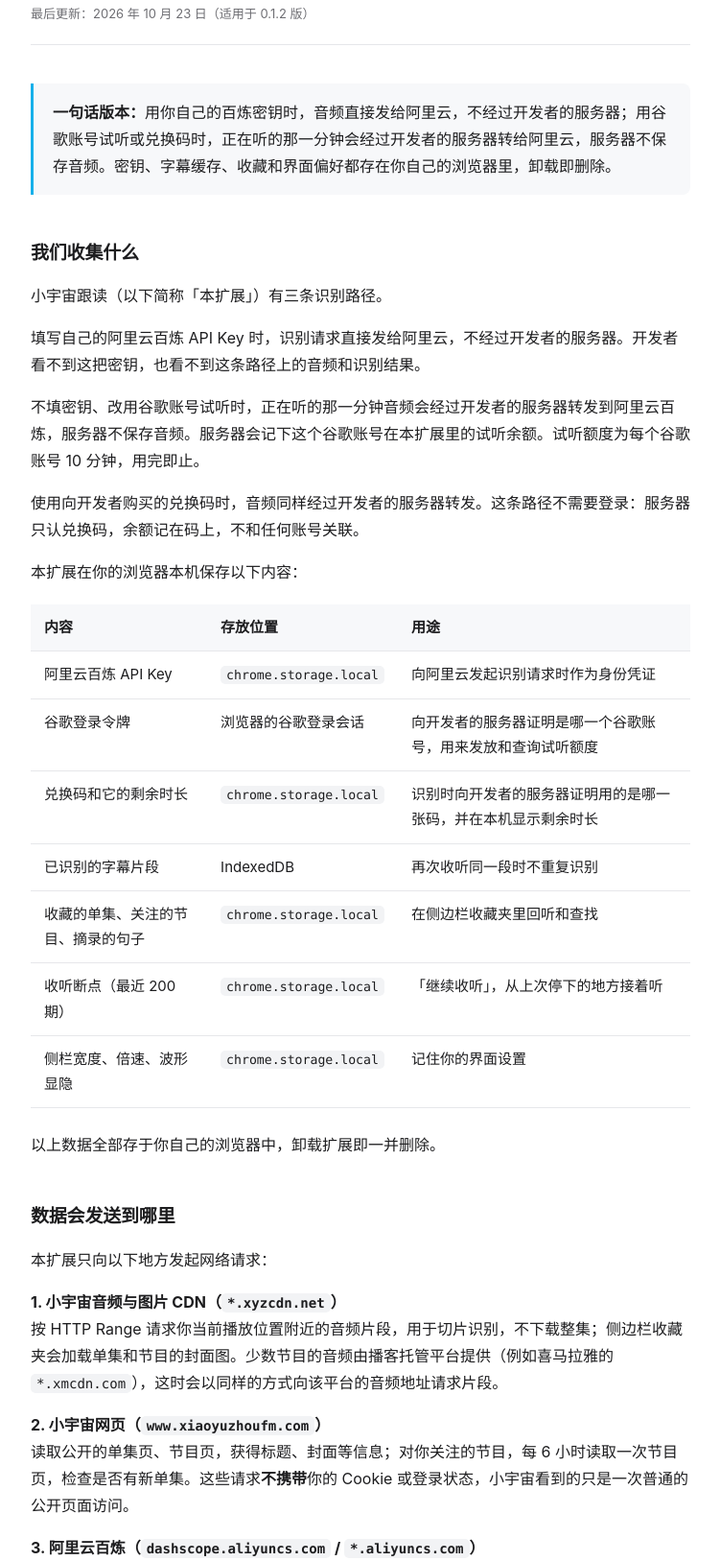
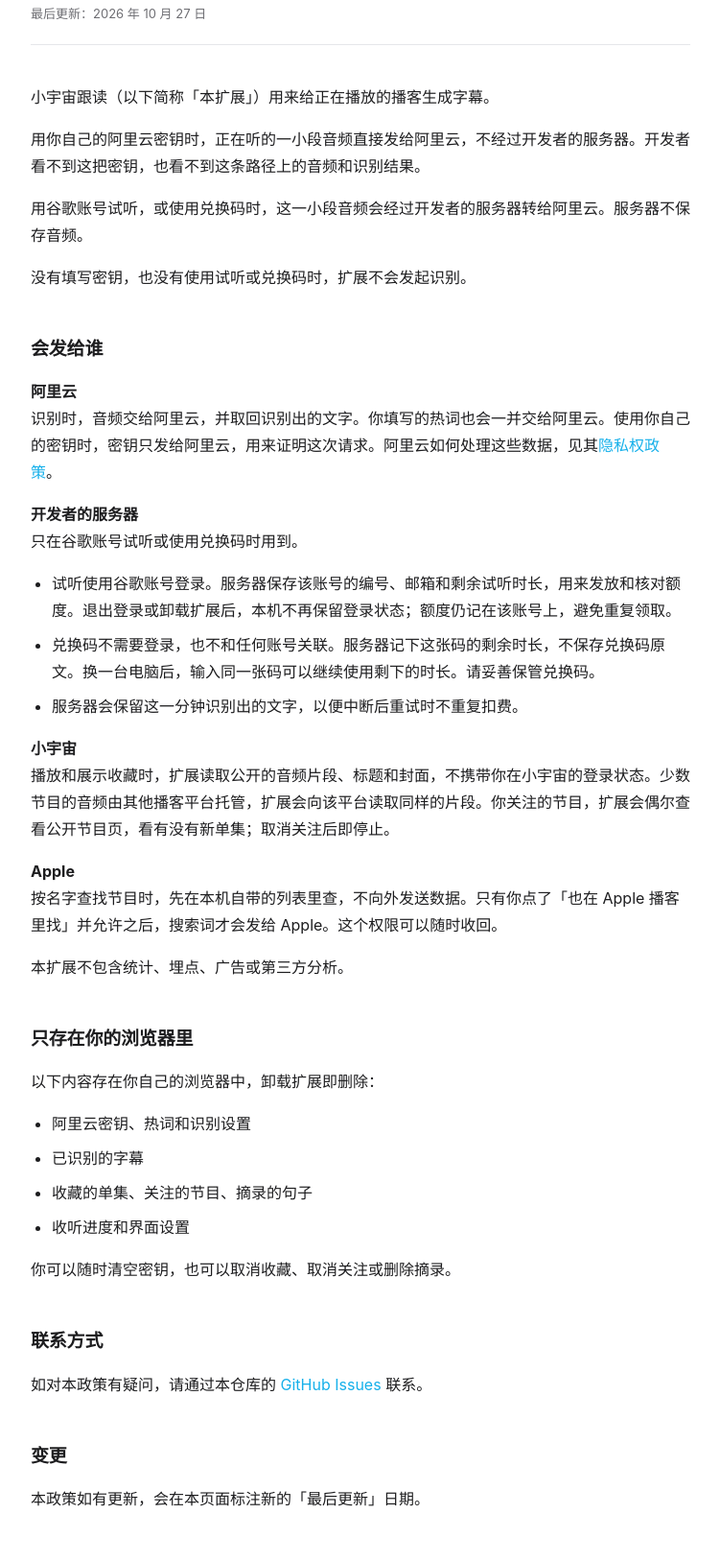
Before and after one commit to DawnLck/xiaoyuzhou-live-subtitle-privacy, a plain HTML site: page index.html in a window 1280 px wide. Shown: the part 153-1780 px from the top of the page at 96% size, without its empty margins (264-1015 px from the left). Drawn offline with Linux system fonts and the light colour scheme.

Commit message:
隐私政策：收短说明，去掉域名和实现细节
只保留识别时会接触什么、发给谁，以及哪些内容只存在浏览器里。

```diff
--- a/index.html
+++ b/index.html
@@ -38,15 +38,6 @@
   p { margin: 0 0 16px; }
   a { color: var(--brand); text-decoration: none; }
   a:hover { text-decoration: underline; }
-  table { width: 100%; border-collapse: collapse; margin: 20px 0 24px; font-size: 15px; }
-  th, td { text-align: left; padding: 11px 14px; border-bottom: 1px solid var(--line);
-           vertical-align: top; }
-  th { background: var(--panel); font-weight: 600; white-space: nowrap; }
-  code { background: var(--code); padding: 2px 6px; border-radius: 5px;
-         font-family: ui-monospace, SFMono-Regular, Menlo, monospace; font-size: .88em; }
-  .note { background: var(--panel); border-left: 3px solid var(--brand);
-          padding: 16px 20px; border-radius: 0 8px 8px 0; margin: 24px 0; }
-  .note p:last-child { margin-bottom: 0; }
   ul { padding-left: 22px; margin: 0 0 16px; }
   li { margin-bottom: 8px; }
   footer { margin-top: 64px; padding-top: 24px; border-top: 1px solid var(--line);
@@ -55,7 +46,6 @@
     .wrap { padding: 36px 16px 64px; }
     header svg { width: 52px; height: 52px; }
     h1 { font-size: 22px; }
-    th, td { padding: 9px 10px; font-size: 14px; }
   }
 </style>
 </head>
@@ -83,54 +73,38 @@
   </div>
 </header>
 
-<div class="updated">最后更新：2026 年 10 月 23 日（适用于 0.1.2 版）</div>
+<div class="updated">最后更新：2026 年 10 月 27 日</div>
 
-<div class="note">
-  <p><strong>一句话版本：</strong>用你自己的百炼密钥时，音频直接发给阿里云，不经过开发者的服务器；用谷歌账号试听或兑换码时，正在听的那一分钟会经过开发者的服务器转给阿里云，服务器不保存音频。密钥、字幕缓存、收藏和界面偏好都存在你自己的浏览器里，卸载即删除。</p>
-</div>
+<p>小宇宙跟读（以下简称「本扩展」）用来给正在播放的播客生成字幕。</p>
+<p>用你自己的阿里云密钥时，正在听的一小段音频直接发给阿里云，不经过开发者的服务器。开发者看不到这把密钥，也看不到这条路径上的音频和识别结果。</p>
+<p>用谷歌账号试听，或使用兑换码时，这一小段音频会经过开发者的服务器转给阿里云。服务器不保存音频。</p>
+<p>没有填写密钥，也没有使用试听或兑换码时，扩展不会发起识别。</p>
 
-<h2>我们收集什么</h2>
-<p>小宇宙跟读（以下简称「本扩展」）有三条识别路径。</p>
-<p>填写自己的阿里云百炼 API Key 时，识别请求直接发给阿里云，不经过开发者的服务器。开发者看不到这把密钥，也看不到这条路径上的音频和识别结果。</p>
-<p>不填密钥、改用谷歌账号试听时，正在听的那一分钟音频会经过开发者的服务器转发到阿里云百炼，服务器不保存音频。服务器会记下这个谷歌账号在本扩展里的试听余额。试听额度为每个谷歌账号 10 分钟，用完即止。</p>
-<p>使用向开发者购买的兑换码时，音频同样经过开发者的服务器转发。这条路径不需要登录：服务器只认兑换码，余额记在码上，不和任何账号关联。</p>
-<p>本扩展在你的浏览器本机保存以下内容：</p>
-<table>
-  <thead><tr><th>内容</th><th>存放位置</th><th>用途</th></tr></thead>
-  <tbody>
-    <tr><td>阿里云百炼 API Key</td><td><code>chrome.storage.local</code></td><td>向阿里云发起识别请求时作为身份凭证</td></tr>
-    <tr><td>谷歌登录令牌</td><td>浏览器的谷歌登录会话</td><td>向开发者的服务器证明是哪一个谷歌账号，用来发放和查询试听额度</td></tr>
-    <tr><td>兑换码和它的剩余时长</td><td><code>chrome.storage.local</code></td><td>识别时向开发者的服务器证明用的是哪一张码，并在本机显示剩余时长</td></tr>
-    <tr><td>已识别的字幕片段</td><td>IndexedDB</td><td>再次收听同一段时不重复识别</td></tr>
-    <tr><td>收藏的单集、关注的节目、摘录的句子</td><td><code>chrome.storage.local</code></td><td>在侧边栏收藏夹里回听和查找</td></tr>
-    <tr><td>收听断点（最近 200 期）</td><td><code>chrome.storage.local</code></td><td>「继续收听」，从上次停下的地方接着听</td></tr>
-    <tr><td>侧栏宽度、倍速、波形显隐</td><td><code>chrome.storage.local</code></td><td>记住你的界面设置</td></tr>
-  </tbody>
-</table>
-<p>以上数据全部存于你自己的浏览器中，卸载扩展即一并删除。</p>
+<h2>会发给谁</h2>
+<p><strong>阿里云</strong><br>
+识别时，音频交给阿里云，并取回识别出的文字。你填写的热词也会一并交给阿里云。使用你自己的密钥时，密钥只发给阿里云，用来证明这次请求。阿里云如何处理这些数据，见其<a href="https://help.aliyun.com/document_detail/42425.html" target="_blank" rel="noopener">隐私权政策</a>。</p>
+<p><strong>开发者的服务器</strong><br>
+只在谷歌账号试听或使用兑换码时用到。</p>
+<ul>
+  <li>试听使用谷歌账号登录。服务器保存该账号的编号、邮箱和剩余试听时长，用来发放和核对额度。退出登录或卸载扩展后，本机不再保留登录状态；额度仍记在该账号上，避免重复领取。</li>
+  <li>兑换码不需要登录，也不和任何账号关联。服务器记下这张码的剩余时长，不保存兑换码原文。换一台电脑后，输入同一张码可以继续使用剩下的时长。请妥善保管兑换码。</li>
+  <li>服务器会保留这一分钟识别出的文字，以便中断后重试时不重复扣费。</li>
+</ul>
+<p><strong>小宇宙</strong><br>
+播放和展示收藏时，扩展读取公开的音频片段、标题和封面，不携带你在小宇宙的登录状态。少数节目的音频由其他播客平台托管，扩展会向该平台读取同样的片段。你关注的节目，扩展会偶尔查看公开节目页，看有没有新单集；取消关注后即停止。</p>
+<p><strong>Apple</strong><br>
+按名字查找节目时，先在本机自带的列表里查，不向外发送数据。只有你点了「也在 Apple 播客里找」并允许之后，搜索词才会发给 Apple。这个权限可以随时收回。</p>
+<p>本扩展不包含统计、埋点、广告或第三方分析。</p>
 
-<h2>数据会发送到哪里</h2>
-<p>本扩展只向以下地方发起网络请求：</p>
-<p><strong>1. 小宇宙音频与图片 CDN（<code>*.xyzcdn.net</code>）</strong><br>
-按 HTTP Range 请求你当前播放位置附近的音频片段，用于切片识别，不下载整集；侧边栏收藏夹会加载单集和节目的封面图。少数节目的音频由播客托管平台提供（例如喜马拉雅的 <code>*.xmcdn.com</code>），这时会以同样的方式向该平台的音频地址请求片段。</p>
-<p><strong>2. 小宇宙网页（<code>www.xiaoyuzhoufm.com</code>）</strong><br>
-读取公开的单集页、节目页，获得标题、封面等信息；对你关注的节目，每 6 小时读取一次节目页，检查是否有新单集。这些请求<strong>不携带</strong>你的 Cookie 或登录状态，小宇宙看到的只是一次普通的公开页面访问。</p>
-<p><strong>3. 阿里云百炼（<code>dashscope.aliyuncs.com</code> / <code>*.aliyuncs.com</code>）</strong><br>
-使用<strong>你自己的</strong> API Key 时，扩展把音频片段直接上传并提交语音识别，再取回带时间戳的文字。你的 API Key 仅作为请求的身份凭证发送给阿里云，不会发送给本扩展作者或任何其他方。</p>
-<p><strong>4. 开发者的识别服务器（CloudBase，上海）</strong><br>
-只有在你使用谷歌账号试听、或使用兑换码时才会用到；填了自己的密钥并选用它时不会用到。试听时，扩展把谷歌登录令牌和当前这一分钟的音频发给这台服务器，服务器向谷歌核对令牌，再把音频转给阿里云百炼。使用兑换码时，扩展发送的是兑换码和当前这一分钟的音频，不发送任何账号信息。服务器只取出音频里的声音样本转给阿里云百炼，不把音频写入数据库。数据库里保留的是：谷歌账号的编号和邮箱地址、试听余额；兑换码的哈希值（不存明文）和剩余时长；每一次识别的请求编号、扣了多少秒，以及这一分钟识别出的文字。保留识别文字是为了网络中断后重试同一分钟时直接返回结果、不重复扣费。</p>
-<p>阿里云对这部分数据的处理，适用阿里云自己的隐私政策：<a href="https://help.aliyun.com/document_detail/42425.html" target="_blank" rel="noopener">阿里云隐私权政策</a>。</p>
-<p>本扩展<strong>不包含</strong>任何统计、埋点、广告或第三方分析代码。</p>
-
-<h2>你的控制权</h2>
+<h2>只存在你的浏览器里</h2>
+<p>以下内容存在你自己的浏览器中，卸载扩展即删除：</p>
 <ul>
-  <li>随时在扩展设置中清空 API Key</li>
-  <li>在侧边栏随时取消收藏、取消关注、删除摘录；取消关注后不再检查该节目的更新</li>
-  <li>卸载扩展会删除全部本地数据（密钥、缓存、收藏、偏好）</li>
-  <li>不登录、也不填写 API Key 时，扩展不会发起任何识别请求；播放器、波形、倍速等功能仍可正常使用</li>
-  <li>退出谷歌账号或卸下扩展后，本机不再持有登录令牌；服务器上的试听余额仍记在该谷歌账号上，避免重复领取</li>
-  <li>兑换码的余额记在码上：卸载扩展或换一台电脑后，再输入同一张码即可继续使用剩下的时长。请像保管密码一样保管兑换码</li>
+  <li>阿里云密钥、热词和识别设置</li>
+  <li>已识别的字幕</li>
+  <li>收藏的单集、关注的节目、摘录的句子</li>
+  <li>收听进度和界面设置</li>
 </ul>
+<p>你可以随时清空密钥，也可以取消收藏、取消关注或删除摘录。</p>
 
 <h2>联系方式</h2>
 <p>如对本政策有疑问，请通过本仓库的 <a href="https://github.com/DawnLck/xiaoyuzhou-live-subtitle-privacy/issues" target="_blank" rel="noopener">GitHub Issues</a> 联系。</p>
```
